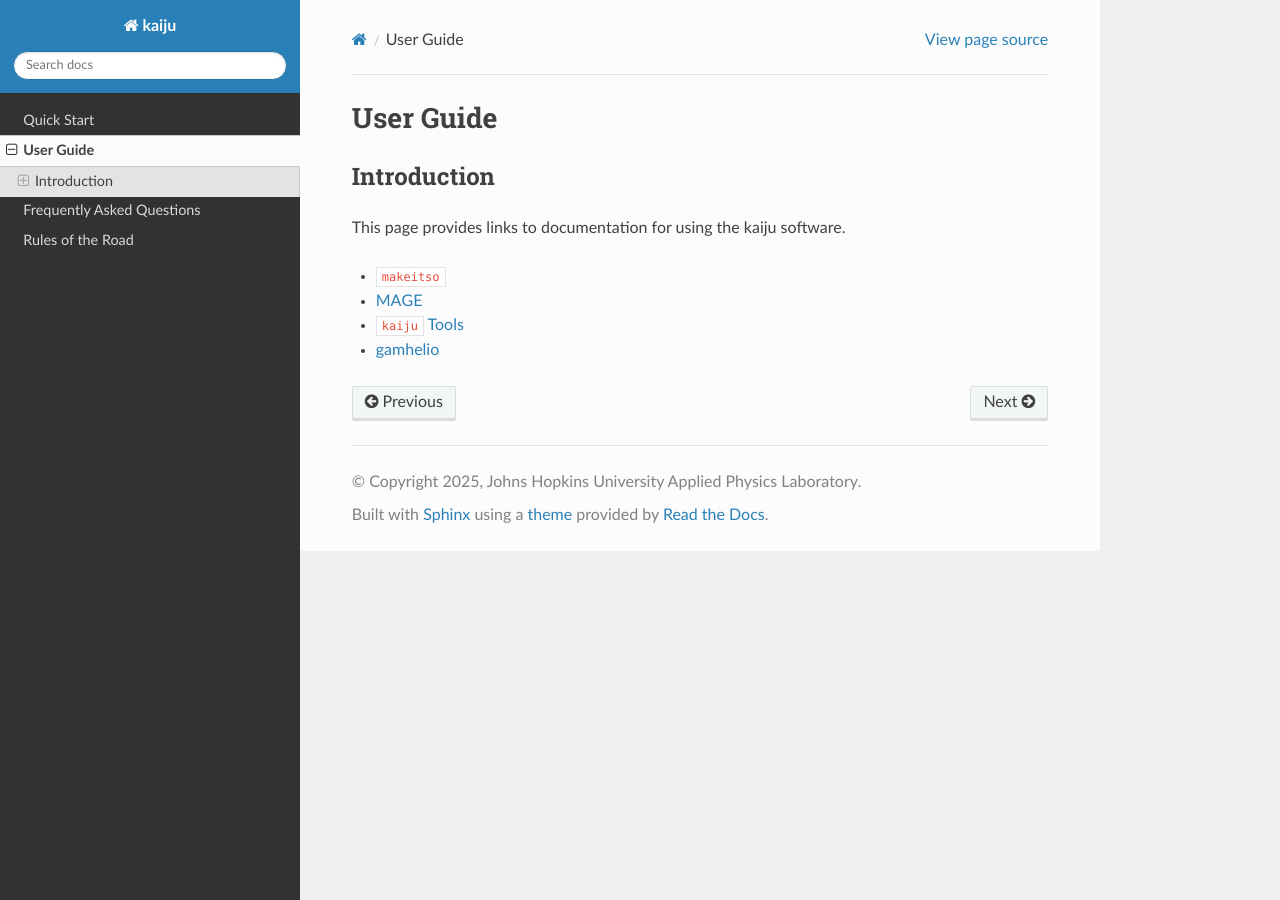
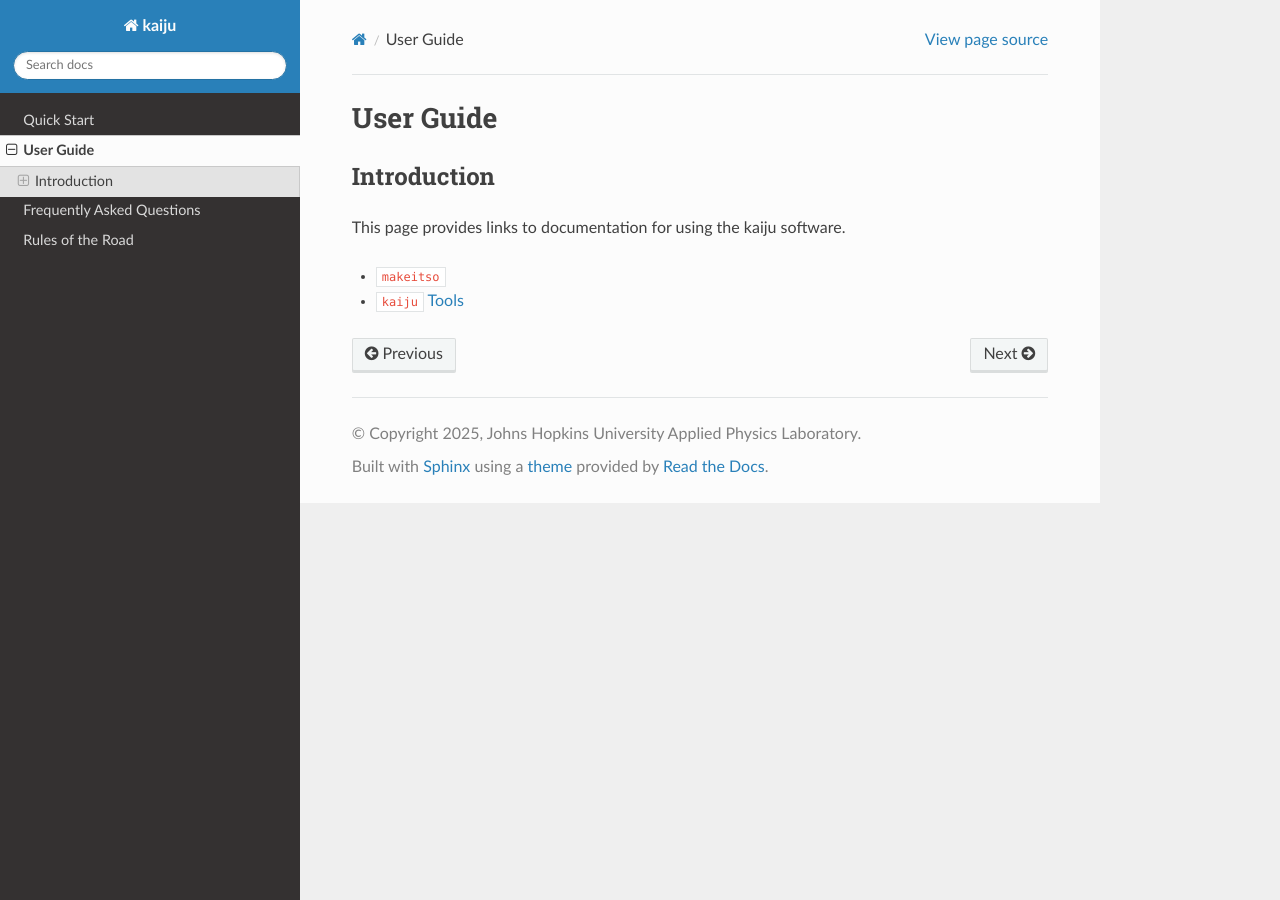
Before and after one commit to rgorby/MAGE, a Sphinx documentation site: the page built from docs/source/userGuide/index.rst, in a window 1280 px wide. Built offline with Sphinx 7.4.7 and the Read the Docs theme 3.1.0, drawn with Linux system fonts in a browser that asks for light colours.

Commit message:
Removed unused directories.

```diff
--- a/docs/source/userGuide/MAGE/index.rst
+++ /dev/null
@@ -1,2 +0,0 @@
-MAGE
-----
--- a/docs/source/userGuide/gamhelio/index.rst
+++ /dev/null
@@ -1,2 +0,0 @@
-gamhelio
---------
--- a/docs/source/userGuide/index.rst
+++ b/docs/source/userGuide/index.rst
@@ -10,6 +10,4 @@ This page provides links to documentation for using the kaiju software.
     :maxdepth: 1
 
     makeitso/index
-    MAGE/index
     kaijuTools/index
-    gamhelio/index
```
